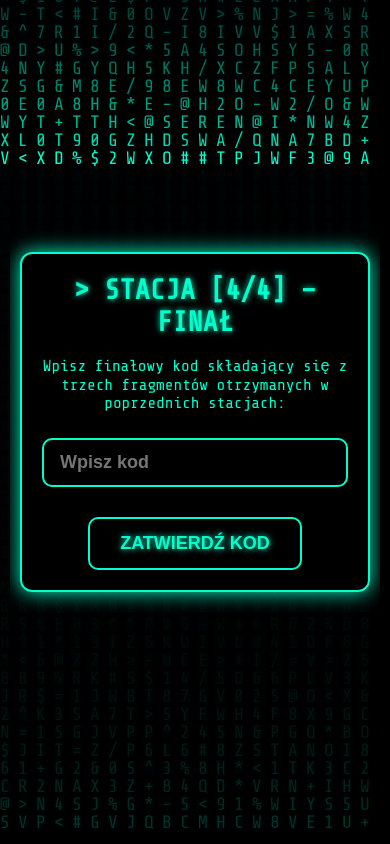
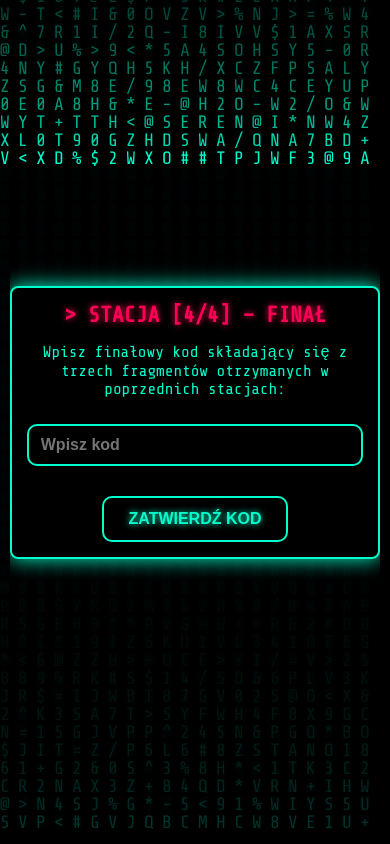
Before and after one commit to Madziula813/Fina-, a plain HTML site: page index.html in a window 390 px wide. Drawn offline with nearby package versions, Linux system fonts and the light colour scheme.

Commit message:
Update index.html

```diff
--- a/index.html
+++ b/index.html
@@ -2,12 +2,12 @@
 <html lang="pl">
 <head>
   <meta charset="UTF-8" />
+  <meta name="viewport" content="width=device-width, initial-scale=1" />
   <title>Stacja 4 – Finał</title>
   <link href="https://fonts.googleapis.com/css2?family=Share+Tech+Mono&display=swap" rel="stylesheet" />
   <style>
     html, body {
-      margin: 0;
-      padding: 0;
+      margin: 0; padding: 0;
       height: 100%;
       background-color: #000;
       overflow: hidden;
@@ -16,8 +16,6 @@
       display: flex;
       justify-content: center;
       align-items: center;
-      padding: 10px; /* odstęp od boków na telefonie */
-      box-sizing: border-box;
     }
 
     #matrixCanvas {
@@ -34,8 +32,8 @@
       position: relative;
       z-index: 1;
       max-width: 640px;
-      width: 100%;
-      max-height: 90vh;
+      width: 90vw;
+      max-height: 80vh;
       background: rgba(0,0,0,0.85);
       border: 2px solid #00ffcc;
       border-radius: 12px;
@@ -49,8 +47,8 @@
     h1 {
       margin-top: 0;
       font-size: 28px;
-      color: #00ffcc; /* oryginalny neon */
-      text-shadow: 0 0 6px #00ffcc;
+      color: #ff0055;
+      text-shadow: 0 0 6px #ff0055;
       font-weight: bold;
     }
 
@@ -70,8 +68,8 @@
       caret-color: #00ffcc;
     }
     input[type="text"]:focus {
-      border-color: #00ffcc;
-      box-shadow: 0 0 8px #00ffcc;
+      border-color: #ff0055;
+      box-shadow: 0 0 8px #ff0055;
       background-color: #111;
     }
 
@@ -100,12 +98,11 @@
 
     iframe {
       width: 100%;
-      height: 70vh; /* większa wysokość dla lepszej widoczności na telefonie */
+      max-height: 400px; /* zmniejszone z 550px na telefonach */
       margin-top: 20px;
       border-radius: 12px;
       border: none;
       box-shadow: 0 0 15px rgba(0,255,204,0.3);
-      min-height: 400px;
     }
 
     #error {
@@ -126,6 +123,33 @@
     .hidden {
       display: none;
     }
+
+    /* RESPONSYWNOŚĆ */
+
+    @media (max-width: 480px) {
+      h1 {
+        font-size: 22px;
+      }
+      input[type="text"] {
+        font-size: 16px;
+        padding: 10px 12px;
+      }
+      button {
+        font-size: 16px;
+        padding: 12px 24px;
+      }
+      iframe {
+        max-height: 300px;
+      }
+      .container {
+        max-width: 100vw;
+        width: 95vw;
+        max-height: 90vh;
+        padding: 15px;
+        border-radius: 8px;
+      }
+    }
+
   </style>
 </head>
 <body>
@@ -160,7 +184,7 @@
     <div id="finalMessage" class="hidden">
       Po wypełnieniu formularza, udaj się do <strong>pokoju XXXX w 42 Warsaw</strong>, aby odebrać
       swoją nagrodę! 🎉<br><br>
-(przy odbiorze należy pokazać potwierdzenie wysłania)<br>
+      (przy odbiorze należy pokazać potwierdzenie wysłania)<br>
     </div>
   </div>
 
@@ -196,7 +220,6 @@
     let columns;
     let drops = [];
 
-    // Parametry animacji powtarzanej co ~1 sekundy
     let startTime;
     const animationDuration = 1000; // 1 sekunda w ms
 
@@ -216,7 +239,6 @@
       if (!startTime) startTime = time;
       const elapsed = time - startTime;
 
-      // Czyszczenie z lekkim przezroczystym czarnym, żeby zostawić "smugi"
       ctx.fillStyle = 'rgba(0, 0, 0, 0.15)';
       ctx.fillRect(0, 0, width, height);
 
@@ -228,7 +250,6 @@
         const y = (drops[i] * fontSize) % height;
         ctx.fillText(text, i * fontSize, y);
 
-        // Animacja ruchu w dół w pierwszej połowie cyklu, potem reset
         if (elapsed % animationDuration < animationDuration / 2) {
           drops[i]++;
         } else {
@@ -239,18 +260,13 @@
       if (elapsed < animationDuration) {
         requestAnimationFrame(draw);
       } else {
-        // Reset animacji po upływie 1 sekundy, aby powtarzać efekt od nowa
         startTime = time;
         drops = new Array(columns).fill(1);
         requestAnimationFrame(draw);
       }
     }
 
-    function onResize() {
-      setup();
-    }
-
-    window.addEventListener('resize', onResize);
+    window.addEventListener('resize', setup);
 
     setup();
     requestAnimationFrame(draw);
```
